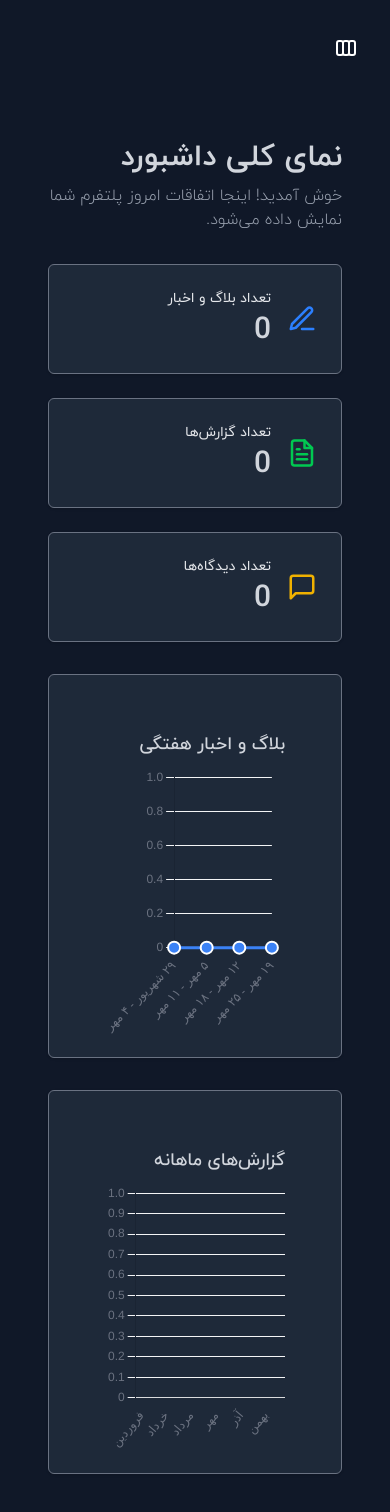
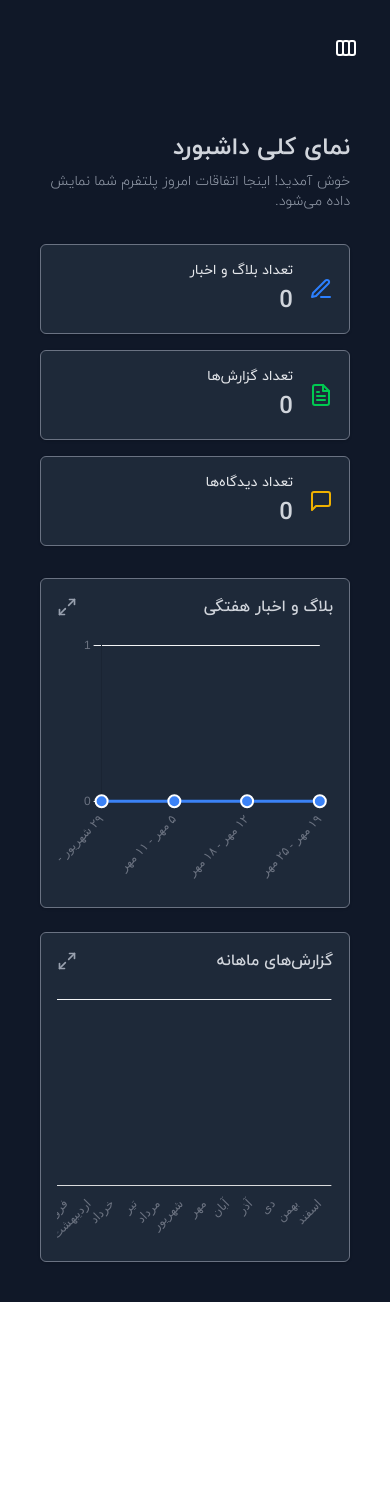
Before and after one commit to EmadARN/ferrocrome-landing, a Next.js app: page /panel in a window 390 px wide. Shown: the top 1512 px of the page. After the commit the page ends 1302 px from the top, so only its background shows below. Built offline with nearby package versions, Linux system fonts and the light colour scheme; no server answers; the database is empty.

Commit message:
fix:responsive section

```diff
--- a/src/app/blogs/layout.jsx
+++ b/src/app/blogs/layout.jsx
@@ -8,10 +8,7 @@ export default function BlogLayout({ children }) {
       <Header blogPath />
 
       <div className=" mx-auto ">
-        <div
-          style={{ background: "var(--color-about-bg)" }}
-          className=" rounded-md shadow-md p-8"
-        >
+        <div style={{ background: "var(--color-about-bg)" }} className="  p-8">
           {children}
         </div>
       </div>
--- a/src/app/panel/blogs/page.jsx
+++ b/src/app/panel/blogs/page.jsx
@@ -128,7 +128,7 @@ export default function Blogs() {
             setEditingBlog(null);
             setOpenModal(true);
           }}
-          className="px-4 py-2 bg-gradient-to-r cursor-pointer from-[#a15300] via-[#521f01] to-[#521f01] text-white rounded-md"
+          className="max-w-[220px] md:max-w-[400px] px-4 py-2 bg-gradient-to-r cursor-pointer from-[#a15300] via-[#521f01] to-[#521f01] text-white text-[0.75rem] md:text-[1rem] rounded-md"
         >
           افزودن بلاگ جدید
         </button>
@@ -179,7 +179,7 @@ export default function Blogs() {
         <button
           disabled={page <= 1}
           onClick={() => setPage(page - 1)}
-          className="px-3 py-1 cursor-pointer bg-gray-700 rounded disabled:opacity-50"
+          className="px-3 py-1 text-[12px] md:text-[16px] cursor-pointer bg-gray-700 rounded disabled:opacity-50"
         >
           قبلی
         </button>
@@ -189,7 +189,7 @@ export default function Blogs() {
         <button
           disabled={page >= totalPages}
           onClick={() => setPage(page + 1)}
-          className="px-3 py-1 cursor-pointer bg-gray-700 rounded disabled:opacity-50"
+          className="px-3 py-1 text-[12px] md:text-[16px] cursor-pointer bg-gray-700 rounded disabled:opacity-50"
         >
           بعدی
         </button>
--- a/src/app/panel/comments/page.jsx
+++ b/src/app/panel/comments/page.jsx
@@ -78,7 +78,7 @@ export default function CommentsPanel() {
         <button
           disabled={page <= 1}
           onClick={() => setPage(page - 1)}
-          className="px-3 py-1 cursor-pointer bg-gray-700 rounded disabled:opacity-50"
+          className="px-3 py-1 text-[12px] md:text-[16px] cursor-pointer bg-gray-700 rounded disabled:opacity-50"
         >
           قبلی
         </button>
@@ -88,7 +88,7 @@ export default function CommentsPanel() {
         <button
           disabled={page >= totalPages}
           onClick={() => setPage(page + 1)}
-          className="px-3 py-1 cursor-pointer bg-gray-700 rounded disabled:opacity-50"
+          className="px-3 py-1 text-[12px] md:text-[16px] cursor-pointer bg-gray-700 rounded disabled:opacity-50"
         >
           بعدی
         </button>
--- a/src/app/panel/page.jsx
+++ b/src/app/panel/page.jsx
@@ -3,12 +3,19 @@
 import { useEffect, useRef, useState } from "react";
 import Chart from "chart.js/auto";
 import LoadingState from "@/components/ui/LoadingState";
-import { FiFileText, FiEdit3, FiMessageSquare } from "react-icons/fi";
+import {
+  FiFileText,
+  FiEdit3,
+  FiMessageSquare,
+  FiMaximize2,
+} from "react-icons/fi";
 
 export default function DashboardPage() {
   const [data, setData] = useState(null);
+  const [isFullScreen, setIsFullScreen] = useState(null); // برای مدیریت حالت تمام‌صفحه
   const weeklyBlogsRef = useRef(null);
   const monthlyReportsRef = useRef(null);
+  const fullScreenChartRef = useRef(null); // رفرنس برای نمودار تمام‌صفحه
 
   // fetch داده‌ها از API
   useEffect(() => {
@@ -28,7 +35,7 @@ export default function DashboardPage() {
     fetchData();
   }, []);
 
-  // ساخت نمودارها
+  // ساخت نمودارهای اصلی
   useEffect(() => {
     if (!data || !data.weeklyPosts || !data.monthlyReports) return;
 
@@ -60,14 +67,31 @@ export default function DashboardPage() {
         options: {
           responsive: true,
           maintainAspectRatio: false,
-          plugins: { legend: { display: false } },
+          plugins: {
+            legend: { display: false },
+            tooltip: {
+              enabled: true,
+              callbacks: {
+                label: (context) =>
+                  `${context.dataset.label}: ${context.parsed.y}`,
+              },
+            },
+          },
           scales: {
             y: {
               beginAtZero: true,
               grid: { color: "#F3F4F6" },
-              ticks: { color: "#6B7280" },
+              ticks: { color: "#6B7280", stepSize: 1 },
             },
-            x: { grid: { display: false }, ticks: { color: "#6B7280" } },
+            x: {
+              grid: { display: false },
+              ticks: {
+                color: "#6B7280",
+                maxRotation: 45,
+                minRotation: 45,
+                autoSkip: false, // نمایش همه لیبل‌ها
+              },
+            },
           },
         },
       });
@@ -93,14 +117,31 @@ export default function DashboardPage() {
         options: {
           responsive: true,
           maintainAspectRatio: false,
-          plugins: { legend: { display: false } },
+          plugins: {
+            legend: { display: false },
+            tooltip: {
+              enabled: true,
+              callbacks: {
+                label: (context) =>
+                  `${context.dataset.label}: ${context.parsed.y}`,
+              },
+            },
+          },
           scales: {
             y: {
               beginAtZero: true,
               grid: { color: "#F3F4F6" },
-              ticks: { color: "#6B7280" },
+              ticks: { color: "#6B7280", stepSize: 1 },
             },
-            x: { grid: { display: false }, ticks: { color: "#6B7280" } },
+            x: {
+              grid: { display: false },
+              ticks: {
+                color: "#6B7280",
+                maxRotation: 45,
+                minRotation: 45,
+                autoSkip: false, // نمایش همه لیبل‌ها
+              },
+            },
           },
         },
       });
@@ -112,62 +153,154 @@ export default function DashboardPage() {
     };
   }, [data]);
 
+  // ساخت نمودار در مودال تمام‌صفحه
+  useEffect(() => {
+    if (!isFullScreen || !data || !fullScreenChartRef.current) return;
+
+    let fullScreenChart;
+
+    const chartConfig =
+      isFullScreen === "weekly"
+        ? {
+            type: "line",
+            data: {
+              labels: data.weeklyPosts.map((w) => w.week || ""),
+              datasets: [
+                {
+                  label: "بلاگ و اخبار",
+                  data: data.weeklyPosts.map((w) => w.count || 0),
+                  borderColor: "#3B82F6",
+                  backgroundColor: "rgba(59,130,246,0.1)",
+                  borderWidth: 3,
+                  fill: true,
+                  tension: 0.4,
+                  pointBackgroundColor: "#3B82F6",
+                  pointBorderColor: "#fff",
+                  pointBorderWidth: 2,
+                  pointRadius: 6,
+                  pointHoverRadius: 8,
+                },
+              ],
+            },
+          }
+        : {
+            type: "bar",
+            data: {
+              labels: data.monthlyReports.map((r) => r.month || ""),
+              datasets: [
+                {
+                  label: "گزارش‌ها",
+                  data: data.monthlyReports.map((r) => r.count || 0),
+                  backgroundColor: "rgba(34,197,94,0.8)",
+                  borderColor: "#22C55E",
+                  borderWidth: 1,
+                  borderRadius: 8,
+                  borderSkipped: false,
+                },
+              ],
+            },
+          };
+
+    fullScreenChart = new Chart(fullScreenChartRef.current, {
+      ...chartConfig,
+      options: {
+        responsive: true,
+        maintainAspectRatio: false,
+        plugins: {
+          legend: { display: false },
+          tooltip: {
+            enabled: true,
+            callbacks: {
+              label: (context) =>
+                `${context.dataset.label}: ${context.parsed.y}`,
+            },
+          },
+        },
+        scales: {
+          y: {
+            beginAtZero: true,
+            grid: { color: "#F3F4F6" },
+            ticks: { color: "#6B7280", stepSize: 1 },
+          },
+          x: {
+            grid: { display: false },
+            ticks: {
+              color: "#6B7280",
+              maxRotation: 45,
+              minRotation: 45,
+              autoSkip: false, // نمایش همه لیبل‌ها
+            },
+          },
+        },
+      },
+    });
+
+    return () => {
+      if (fullScreenChart) fullScreenChart.destroy();
+    };
+  }, [isFullScreen, data]);
+
+  // مدیریت کلیک روی دکمه بزرگنمایی
+  const handleFullScreen = (chartType) => {
+    setIsFullScreen(chartType);
+  };
+
+  // خروج از حالت تمام‌صفحه
+  const closeFullScreen = () => {
+    setIsFullScreen(null);
+  };
+
   if (!data) return <LoadingState text="در حال بارگذاری داده‌ها..." />;
 
   return (
-    <div className="min-h-screen p-6 mt-12">
+    <div className="min-h-screen p-4 sm:p-6 mt-12">
       {/* Header */}
       <div className="mb-8">
-        <h1 className="text-3xl font-bold text-gray-300 mb-2">
+        <h1 className="text-2xl sm:text-3xl font-bold text-gray-300 mb-2">
           نمای کلی داشبورد
         </h1>
-        <p className="text-gray-400">
+        <p className="text-gray-400 text-sm sm:text-base">
           خوش آمدید! اینجا اتفاقات امروز پلتفرم شما نمایش داده می‌شود.
         </p>
       </div>
 
       {/* Stats Cards */}
-      <div className="grid grid-cols-1 md:grid-cols-2 lg:grid-cols-4 gap-6 mb-8">
-        {/* بلاگ و اخبار */}
-        <div className="bg-gray-800 rounded-md p-6 shadow-sm border border-gray-500 flex items-center gap-4">
-          <div className="text-blue-500 text-3xl">
+      <div className="grid grid-cols-1 sm:grid-cols-2 lg:grid-cols-4 gap-4 sm:gap-6 mb-8">
+        <div className="bg-gray-800 rounded-md p-4 sm:p-6 shadow-sm border border-gray-500 flex items-center gap-4">
+          <div className="text-blue-500 text-2xl sm:text-3xl">
             <FiEdit3 />
           </div>
           <div>
             <p className="text-gray-200 text-sm font-medium mb-1">
               تعداد بلاگ و اخبار
             </p>
-            <p className="text-3xl font-bold text-gray-300">
+            <p className="text-2xl sm:text-3xl font-bold text-gray-300">
               {data.postsCount || 0}
             </p>
           </div>
         </div>
-
-        {/* گزارش‌ها */}
-        <div className="bg-gray-800 rounded-md p-6 shadow-sm border border-gray-500 flex items-center gap-4">
-          <div className="text-green-500 text-3xl">
+        <div className="bg-gray-800 rounded-md p-4 sm:p-6 shadow-sm border border-gray-500 flex items-center gap-4">
+          <div className="text-green-500 text-2xl sm:text-3xl">
             <FiFileText />
           </div>
           <div>
             <p className="text-gray-200 text-sm font-medium mb-1">
               تعداد گزارش‌ها
             </p>
-            <p className="text-3xl font-bold text-gray-300">
+            <p className="text-2xl sm:text-3xl font-bold text-gray-300">
               {data.reportsCount || 0}
             </p>
           </div>
         </div>
-
-        {/* دیدگاه‌ها */}
-        <div className="bg-gray-800 rounded-md p-6 shadow-sm border border-gray-500 flex items-center gap-4">
-          <div className="text-yellow-500 text-3xl">
+        <div className="bg-gray-800 rounded-md p-4 sm:p-6 shadow-sm border border-gray-500 flex items-center gap-4">
+          <div className="text-yellow-500 text-2xl sm:text-3xl">
             <FiMessageSquare />
           </div>
           <div>
             <p className="text-gray-200 text-sm font-medium mb-1">
               تعداد دیدگاه‌ها
             </p>
-            <p className="text-3xl font-bold text-gray-300">
+            <p className="text-2xl sm:text-3xl font-bold text-gray-300">
               {data.commentsCount || 0}
             </p>
           </div>
@@ -175,20 +308,72 @@ export default function DashboardPage() {
       </div>
 
       {/* Charts */}
-      <div className="grid grid-cols-1 lg:grid-cols-2 gap-8">
-        <div className="bg-gray-800 rounded-md p-14 shadow-sm border border-gray-500 h-96">
-          <h3 className="text-lg font-semibold text-gray-300 mb-2">
+      <div className="grid grid-cols-1 lg:grid-cols-2 gap-6 sm:gap-8">
+        {/* Weekly Blogs Chart */}
+        <div className="bg-gray-800 rounded-md p-4 sm:p-6 shadow-sm border border-gray-500 relative">
+          <div className="flex justify-between items-center mb-4">
+            <h3 className="text-base sm:text-lg font-semibold text-gray-300">
               بلاگ و اخبار هفتگی
             </h3>
+            <button
+              onClick={() => handleFullScreen("weekly")}
+              className="text-gray-400 hover:text-gray-200"
+              title="بزرگنمایی"
+            >
+              <FiMaximize2 className="text-xl" />
+            </button>
+          </div>
+          <div className="overflow-x-auto">
+            <div className="min-w-[300px] h-64 sm:h-80">
               <canvas ref={weeklyBlogsRef}></canvas>
             </div>
-        <div className="bg-gray-800 rounded-md p-14 shadow-sm border border-gray-500 h-96">
-          <h3 className="text-lg font-semibold text-gray-300 mb-2">
+          </div>
+        </div>
+
+        {/* Monthly Reports Chart */}
+        <div className="bg-gray-800 rounded-md p-4 sm:p-6 shadow-sm border border-gray-500 relative">
+          <div className="flex justify-between items-center mb-4">
+            <h3 className="text-base sm:text-lg font-semibold text-gray-300">
               گزارش‌های ماهانه
             </h3>
+            <button
+              onClick={() => handleFullScreen("monthly")}
+              className="text-gray-400 hover:text-gray-200"
+              title="بزرگنمایی"
+            >
+              <FiMaximize2 className="text-xl" />
+            </button>
+          </div>
+          <div className="overflow-x-auto">
+            <div className="min-w-[300px] h-64 sm:h-80">
               <canvas ref={monthlyReportsRef}></canvas>
             </div>
           </div>
         </div>
+      </div>
+
+      {/* Fullscreen Modal */}
+      {isFullScreen && (
+        <div className="fixed inset-0 bg-black bg-opacity-80 flex items-center justify-center z-50 p-4 transition-opacity duration-300">
+          <div className="bg-gray-800 rounded-md p-4 sm:p-6 w-full max-w-5xl relative transform transition-transform duration-300 scale-100">
+            <button
+              onClick={closeFullScreen}
+              className="absolute top-4 left-4 text-gray-400 hover:text-gray-200"
+              title="بستن"
+            >
+              <FiMaximize2 className="text-2xl rotate-45" />
+            </button>
+            <h3 className="text-lg sm:text-xl font-semibold text-gray-300 mb-4">
+              {isFullScreen === "weekly"
+                ? "بلاگ و اخبار هفتگی"
+                : "گزارش‌های ماهانه"}
+            </h3>
+            <div className="h-[80vh] w-full">
+              <canvas ref={fullScreenChartRef}></canvas>
+            </div>
+          </div>
+        </div>
+      )}
+    </div>
   );
 }
--- a/src/app/panel/reports/ClientTable.jsx
+++ b/src/app/panel/reports/ClientTable.jsx
@@ -50,7 +50,7 @@ export default function ClientTable({ initialData = [] }) {
   return (
     <div className="w-full mt-12">
       {/* Search + Export */}
-      <div className="flex flex-col sm:flex-row justify-between items-start sm:items-center gap-2 mb-4">
+      <div className="flex flex-row text-[12px] md:text-[16px] justify-between items-start sm:items-center gap-2 mb-4">
         <SearchInput
           value={search}
           onChange={(val) => {
@@ -129,7 +129,7 @@ export default function ClientTable({ initialData = [] }) {
         <button
           disabled={currentPage <= 1}
           onClick={() => setCurrentPage(currentPage - 1)}
-          className="px-3 py-1 cursor-pointer bg-gray-700 rounded disabled:opacity-50"
+          className="px-3 py-1 text-[12px] md:text-[16px] cursor-pointer bg-gray-700 rounded disabled:opacity-50"
         >
           قبلی
         </button>
@@ -139,7 +139,7 @@ export default function ClientTable({ initialData = [] }) {
         <button
           disabled={currentPage >= totalPages}
           onClick={() => setCurrentPage(currentPage + 1)}
-          className="px-3 py-1 cursor-pointer bg-gray-700 rounded disabled:opacity-50"
+          className="px-3 py-1  text-[12px] md:text-[16px] cursor-pointer bg-gray-700 rounded disabled:opacity-50"
         >
           بعدی
         </button>
--- a/src/components/DashboardUI.jsx
+++ b/src/components/DashboardUI.jsx
@@ -1,7 +1,6 @@
 "use client";
 
 import Sidebar from "@/components/ui/Sidebar";
-import { Toaster } from "react-hot-toast";
 import { useState } from "react";
 import { motion, AnimatePresence } from "framer-motion";
 import { usePathname } from "next/navigation";
--- a/src/components/ui/DataTable.jsx
+++ b/src/components/ui/DataTable.jsx
@@ -33,7 +33,7 @@ export default function DataTable({
   );
 
   return (
-    <div className="w-full flex flex-col gap-4">
+    <div className="max-w-[340px] md:max-w-[100%] w-full flex flex-col gap-4">
       {/* Search */}
       {searchKey && searchInput && (
         <div className="flex justify-center mb-4 px-2">
@@ -49,14 +49,14 @@ export default function DataTable({
       )}
 
       {/* Table */}
-      <div className="overflow-x-auto rounded-md shadow-lg border border-white/20 bg-white/10 backdrop-blur-md scrollbar-thin scrollbar-thumb-gray-500/40 scrollbar-track-gray-900/20">
+      <div className=" overflow-x-auto rounded-md shadow-lg border border-white/20 bg-white/10 backdrop-blur-md scrollbar-thin scrollbar-thumb-gray-500/40 scrollbar-track-gray-900/20">
         <table className="min-w-[600px] w-full divide-y divide-white/10 text-center">
-          <thead className="bg-white/5 sticky top-0 z-10">
+          <thead className="bg-white/10 sticky top-0 z-10">
             <tr>
               {columns.map((col) => (
                 <th
                   key={col.key}
-                  className={`px-4 py-3 font-semibold whitespace-nowrap ${
+                  className={`px-4 py-3 font-semibold whitespace-nowrap text-gray-400 ${
                     col.className || ""
                   }`}
                 >
--- a/src/components/ui/SearchInput.jsx
+++ b/src/components/ui/SearchInput.jsx
@@ -19,7 +19,7 @@ export default function SearchInput({
       value={input}
       onChange={(e) => setInput(e.target.value)}
       placeholder={placeholder}
-      className="w-full max-w-md px-4 py-2 rounded-md bg-white/10 backdrop-blur-md border border-white/20 placeholder-gray-400 text-white focus:outline-none focus:border-white/30 focus:bg-white/20 transition"
+      className="w-full max-w-[140px] md:max-w-[400px] px-4 py-2 rounded-md bg-white/10 backdrop-blur-md border border-white/20 placeholder-gray-400 text-white focus:outline-none focus:border-white/30 focus:bg-white/20 transition"
     />
   );
 }
```
Also changed, not shown: src/app/blogs/[blogId]/page.jsx (+14 -7 lines), src/components/blogs/AnimatedCard.jsx (+27 -17 lines), src/app/blogs/page.jsx (line endings or trailing spaces). Lines whose indentation alone changed are shown as unchanged.
